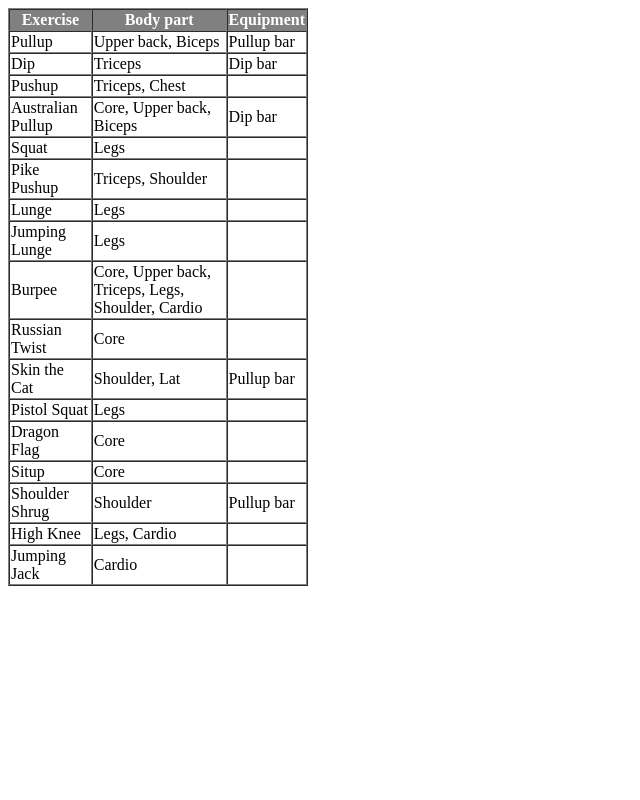
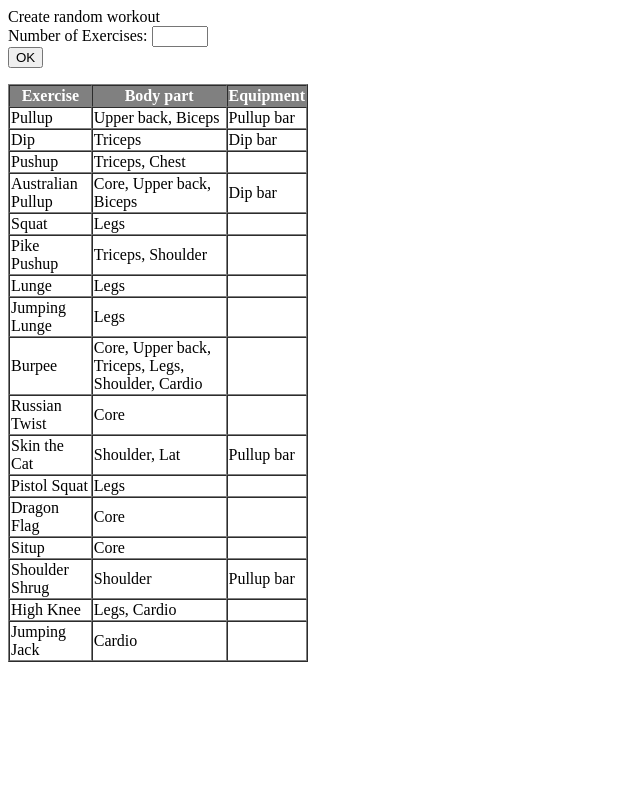
Before and after one commit to sphexoo/workout_app, a Django app: page /myworkout/ in a window 1280 px wide. Shown: the whole page, without its empty margins (0-640 px from the left). Run offline with Django 5.2, Linux system fonts and the light colour scheme; data comes from the database, SQL or seed files in the repository; both versions use the stored data as it was after the commit.

Commit message:
Added form for random workout

```diff
--- /dev/null
+++ b/project/myworkout/forms.py
@@ -0,0 +1,4 @@
+from django import forms
+
+class NumberOfExercisesForm(forms.Form):
+    number_of_exercises = forms.IntegerField(label="Number of Exercises", min_value=1, max_value=10)
--- a/project/myworkout/templates/index.html
+++ b/project/myworkout/templates/index.html
@@ -1,3 +1,12 @@
+<html>
+
+Create random workout
+<form action="random/" method="post">
+    {% csrf_token %}
+    {{ form }}
+    <input type="submit" value="OK">
+</form>
+
 <table cellspacing="0" cellpadding="1" border="1" width="300">
     <tr style="color:white;background-color:grey">
         <th>Exercise</th>
@@ -16,3 +25,7 @@
     </tr>
     {% endfor %}
 </table>
+
+
+
+</html>
--- a/project/myworkout/urls.py
+++ b/project/myworkout/urls.py
@@ -4,4 +4,5 @@ from . import views
 
 urlpatterns = [
     path("", views.index, name="index"),
+    path("random/", views.random_exercise, name="random_exercise"),
 ]
--- a/project/myworkout/views.py
+++ b/project/myworkout/views.py
@@ -1,10 +1,36 @@
+import random
+
+
+from django.http import HttpResponseRedirect
 from django.shortcuts import render
-from django.http import HttpResponse
 
 from .models import Exercise
+from .forms import NumberOfExercisesForm
 
 
 def index(request):
     exercises = Exercise.objects.all()
-    context = {"exercises": exercises}
+    form = NumberOfExercisesForm()
+    context = {"exercises": exercises, "form": form}
     return render(request, "index.html", context=context)
+
+
+def random_exercise(request):
+    if request.method == "POST":
+        form = NumberOfExercisesForm(request.POST)
+        if not form.is_valid():
+            form = NumberOfExercisesForm()
+    else:
+        return HttpResponseRedirect("/myworkout/")
+
+    number_of_exercises = form.cleaned_data.get("number_of_exercises")
+
+    if not number_of_exercises or number_of_exercises <= 0:
+        return HttpResponseRedirect("/myworkout/")
+
+    exercises = list(Exercise.objects.all())
+
+    random_exercises = random.sample(exercises, number_of_exercises)
+    context = {"random_exercises": random_exercises}
+
+    return render(request, "random.html", context=context)
```
Also changed, not shown: project/myworkout/templates/random.html (added, +19 -0 lines), project/db.sqlite3.
